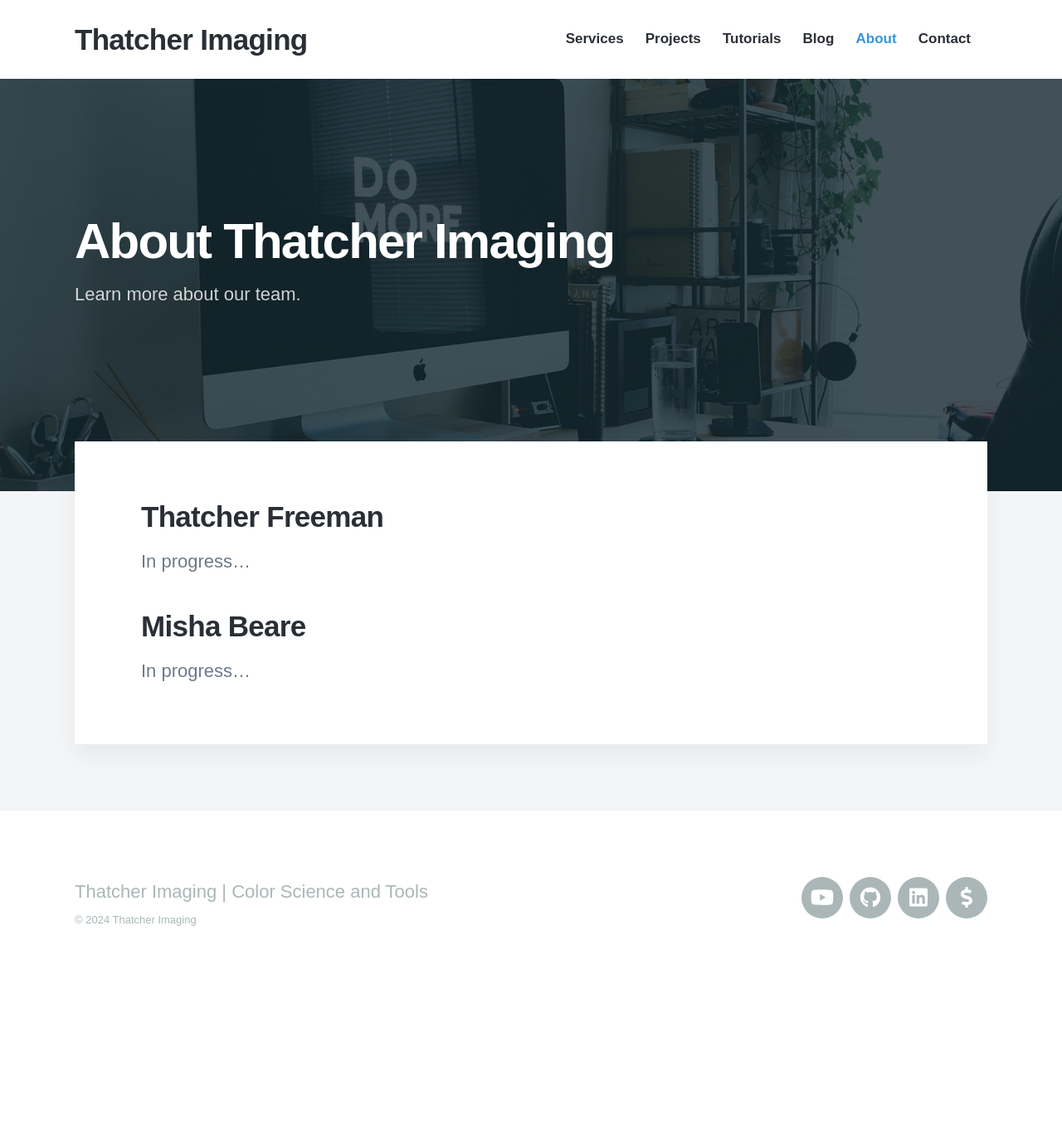
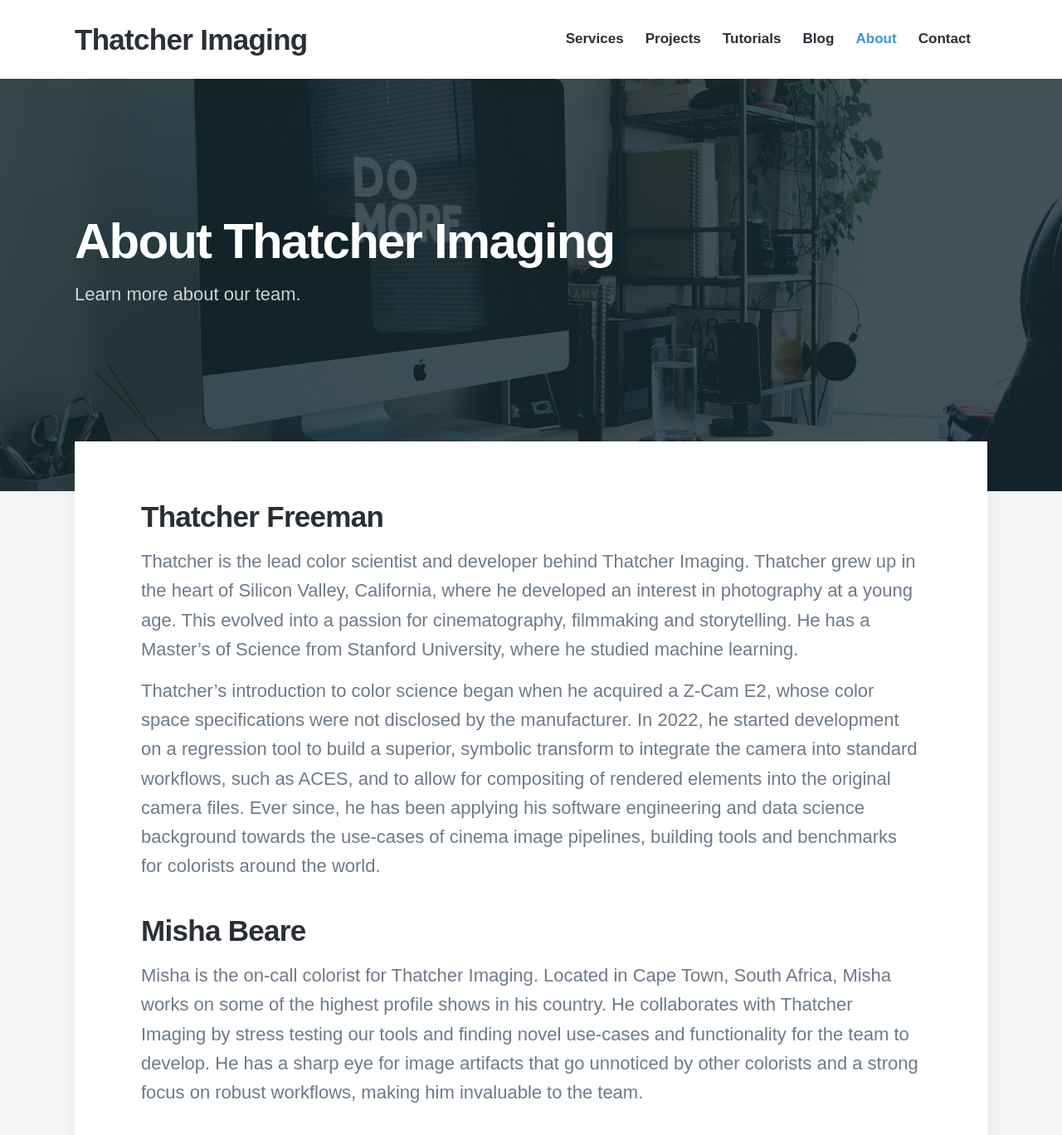
Before and after one commit to thatcherfreeman/thatcherfreeman.github.io, a Jekyll site: the page built from _pages/about.md, in a window 1280 px wide and 1400 px high. Shown: the top 1368 px of the window at 83% size. Built offline with Jekyll 4.4.1, drawn with Linux system fonts in a browser that asks for light colours; nearby versions of some CDN libraries; some web fonts are replaced.

Commit message:
updated about us page

```diff
--- a/_pages/about.md
+++ b/_pages/about.md
@@ -7,11 +7,13 @@ featured_image: /images/demo/about.jpg
 
 ## Thatcher Freeman
 
-In progress...
+Thatcher is the lead color scientist and developer behind Thatcher Imaging. Thatcher grew up in the heart of Silicon Valley, California, where he developed an interest in photography at a young age. This evolved into a passion for cinematography, filmmaking and storytelling. He has a Master's of Science from Stanford University, where he studied machine learning.
+
+Thatcher's introduction to color science began when he acquired a Z-Cam E2, whose color space specifications were not disclosed by the manufacturer. In 2022, he started development on a regression tool to build a superior, symbolic transform to integrate the camera into standard workflows, such as ACES, and to allow for compositing of rendered elements into the original camera files. Ever since, he has been applying his software engineering and data science background towards the use-cases of cinema image pipelines, building tools and benchmarks for colorists around the world.
 
 ## Misha Beare
 
-In progress...
+Misha is the on-call colorist for Thatcher Imaging. Located in Cape Town, South Africa, Misha works on some of the highest profile shows in his country. He collaborates with Thatcher Imaging by stress testing our tools and finding novel use-cases and functionality for the team to develop. He has a sharp eye for image artifacts that go unnoticed by other colorists and a strong focus on robust workflows, making him invaluable to the team.
 
 <!-- Button example: -->
 <!-- <a href="https://jekyllthemes.io/theme/personal-website-jekyll-theme" class="button button--large">Get This Theme</a> -->
--- a/blog/index.html
+++ b/blog/index.html
@@ -13,8 +13,8 @@ featured_image: /images/demo/blog.jpg
 
 	<div class="wrap">
 
-		<h1>My musings</h1>
-		<p>Currently in development</p>
+		<h1>Blog</h1>
+		<p>Bite-sized articles to learn about color science, misconceptions, and techniques. Coming soon...</p>
 
 	</div>
 
--- a/projects/index.html
+++ b/projects/index.html
@@ -1,7 +1,7 @@
 ---
 layout: default
 title: Projects
-description: Currently in development
+description: Ongoing work at Thatcher Imaging
 featured_image: /images/demo/home.jpg
 ---
 
```
Also changed, not shown: other parts of projects/index.html (+1 -1 lines), _projects/2-utility-dctls.md (+1 -1 lines).
